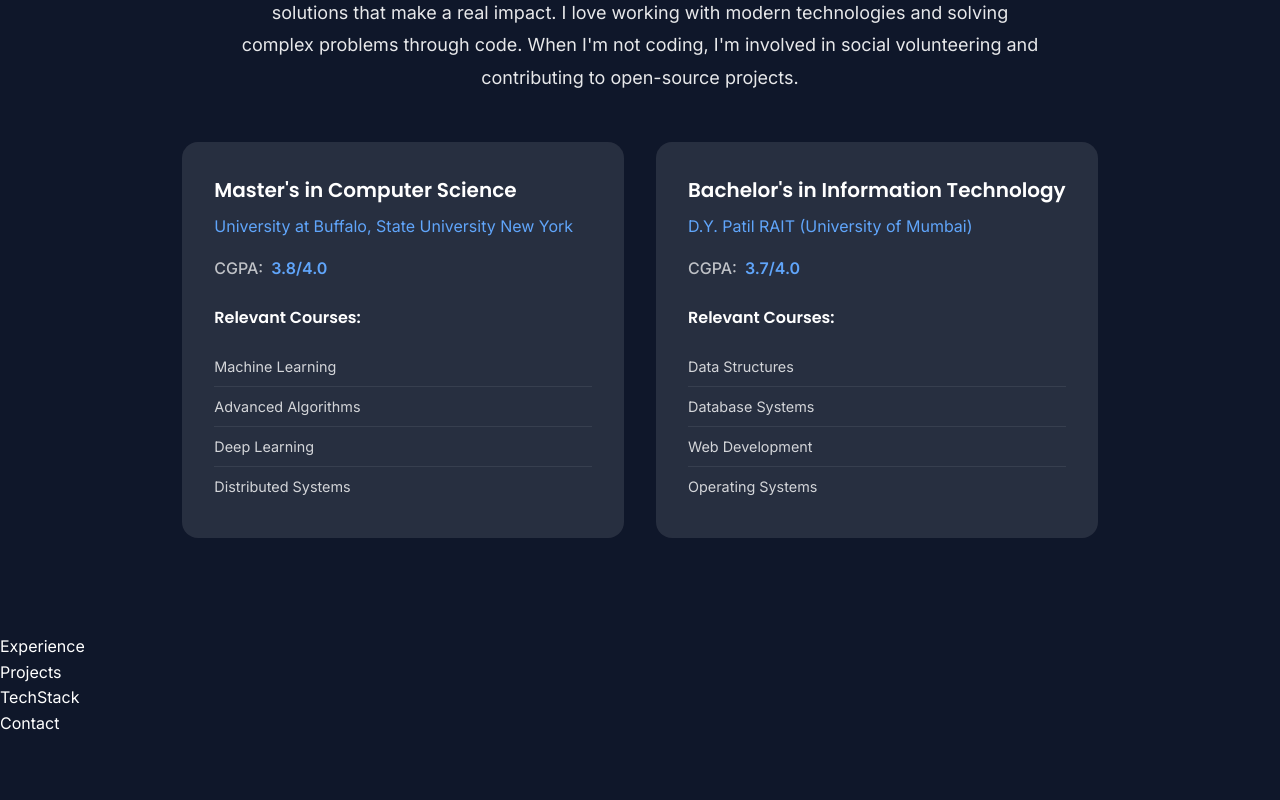
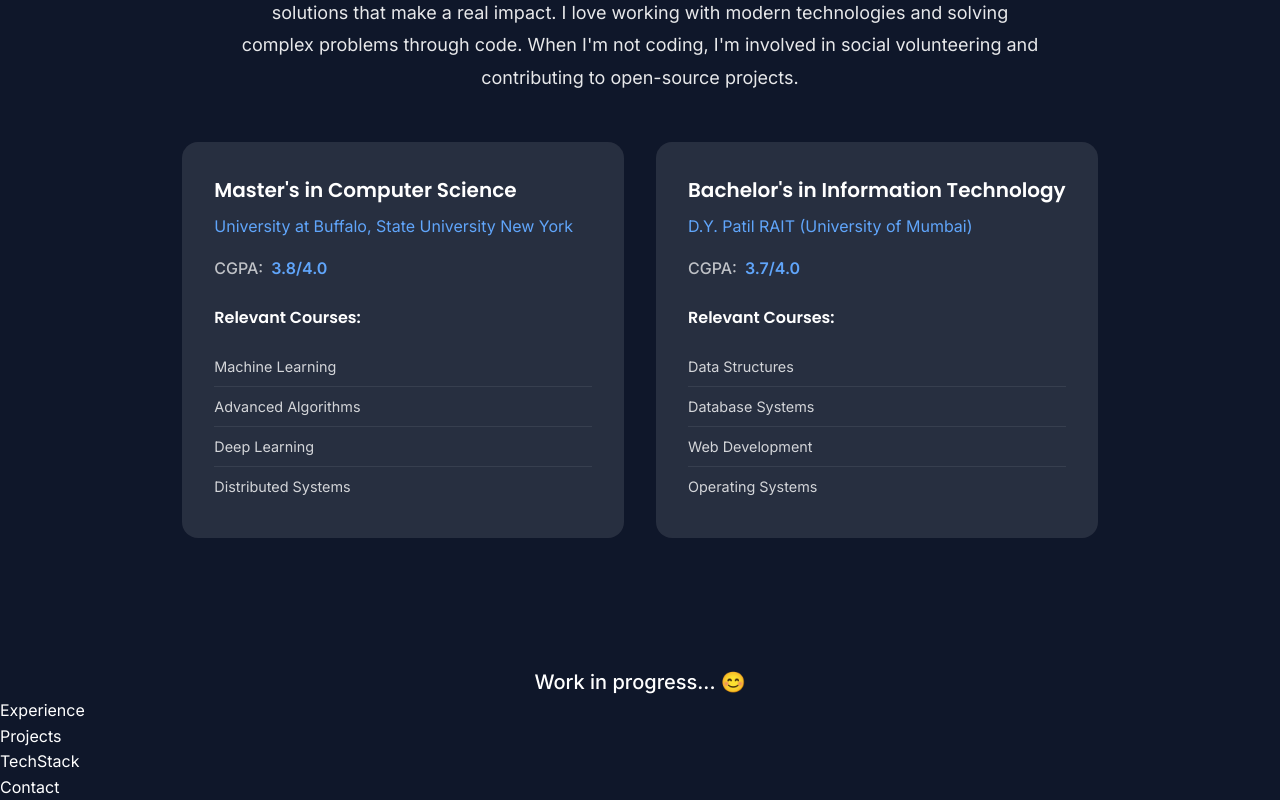
Before and after one commit to saloniredij/my-portfolio, a React (Vite) app: page / in a window 1280 px wide. Shown: the part 1117-1917 px from the top of the page. Before the commit the page ends 1853 px from the top, so only its background shows below. Built offline with nearby package versions, Linux system fonts and the light colour scheme.

Commit message:
"url changes"

```diff
--- a/package.json
+++ b/package.json
@@ -3,8 +3,6 @@
   "private": true,
   "version": "0.0.0",
   "type": "module",
-
-
   "scripts": {
     "dev": "vite",
     "build": "vite build",
@@ -18,6 +16,8 @@
   "devDependencies": {
     "@eslint/js": "^9.36.0",
     "@tailwindcss/cli": "^4.1.16",
+    "@tailwindcss/postcss": "^4.1.16",
+    "@tailwindcss/vite": "^4.1.16",
     "@types/react": "^19.1.16",
     "@types/react-dom": "^19.1.9",
     "@vitejs/plugin-react": "^5.0.4",
--- a/src/App.jsx
+++ b/src/App.jsx
@@ -17,6 +17,24 @@ function App() {
         <main>
           <Home />
           <About />
+
+        {/* Work in progress message */}
+          <div
+            style={{
+              textAlign: 'center',
+              marginTop: '2rem',
+              fontSize: '1.25rem',
+              fontWeight: 500,
+              color: 'var(--text-color)',
+              transition: 'color 0.3s ease',
+            }}
+            className="text-gray-800 dark:text-gray-200"
+          >
+            Work in progress... 😊
+          </div>
+
+
+
           <Experience />
           <Projects />
           <TechStack />
--- a/src/components/Home.jsx
+++ b/src/components/Home.jsx
@@ -1,6 +1,12 @@
 import { useState } from 'react'
 
 const Home = () => {
+  // Home.jsx (top of component or file)
+const base = import.meta.env.BASE_URL;              // "/" in dev, "/my-portfolio/" on GH Pages
+const resumeUrl   = `${base}Saloni_Redij_Resumefile.pdf`;
+const headshotUrl = `${base}saloni-headshot.png`;   // when you re-enable the image
+
+
   const socialLinks = [
     {
       name: 'LinkedIn',
@@ -40,7 +46,7 @@ const Home = () => {
         {/* Left side - Headshot */}
         <div className="home-image-wrapper">
           <img
-            src="/saloni-headshot.png"
+            src={headshotUrl}
             alt="Saloni Redij"
             className="home-image"
           />
@@ -59,7 +65,7 @@ const Home = () => {
           {/* Action Buttons - Resume and Email */}
           <div className="home-action-buttons">
             <a
-              href="/Saloni_Redij_resumefile.pdf"
+              href={resumeUrl}
               className="action-button"
               download
             >
--- a/vite.config.js
+++ b/vite.config.js
@@ -4,4 +4,5 @@ import tailwindcss from '@tailwindcss/vite'
 
 export default defineConfig({
   plugins: [react(), tailwindcss()],
+  base: '/my-portfolio/',
 })
```
Also changed, not shown: 2 other files (tests, documents, lock files or other folders).
